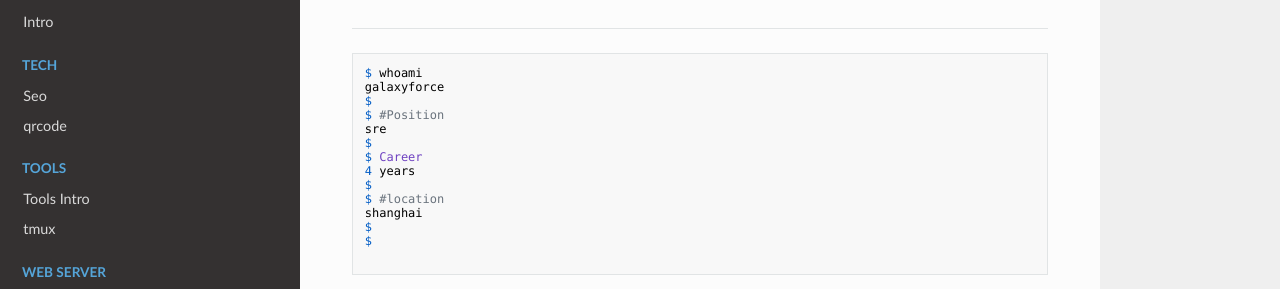
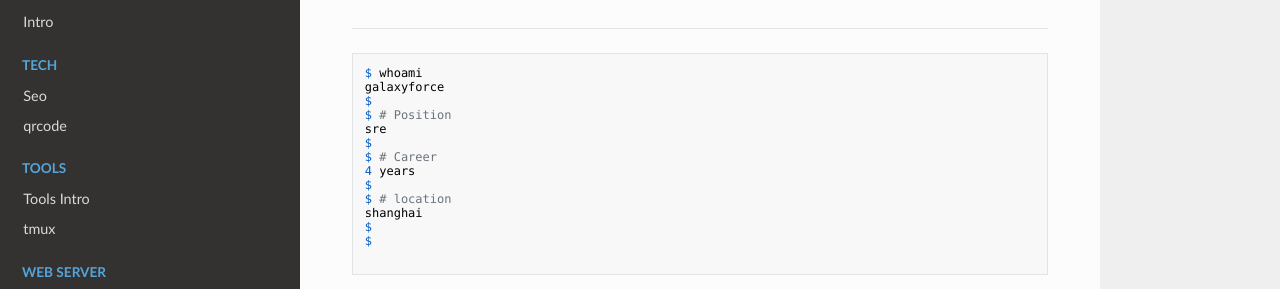
Before and after one commit to GalaxyForce/2020DevOps, an MkDocs documentation site: the page built from docs/about.md, in a window 1280 px wide. Shown: the part 127-416 px from the top of the page. Built offline with MkDocs 1.6.1, drawn with Linux system fonts in a browser that asks for light colours; nearby versions of some CDN libraries.

```diff
--- a/docs/about.md
+++ b/docs/about.md
@@ -6,13 +6,13 @@
 $ whoami
 galaxyforce
 $
-$ #Position
+$ # Position
 sre
 $
-$ Career
+$ # Career
 4 years
 $
-$ #location
+$ # location
 shanghai
 $
 $
```
